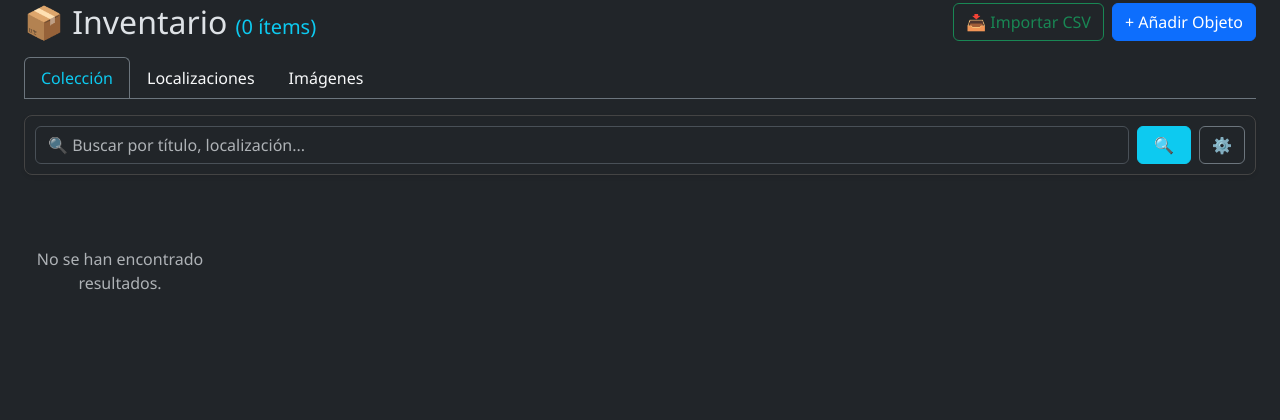
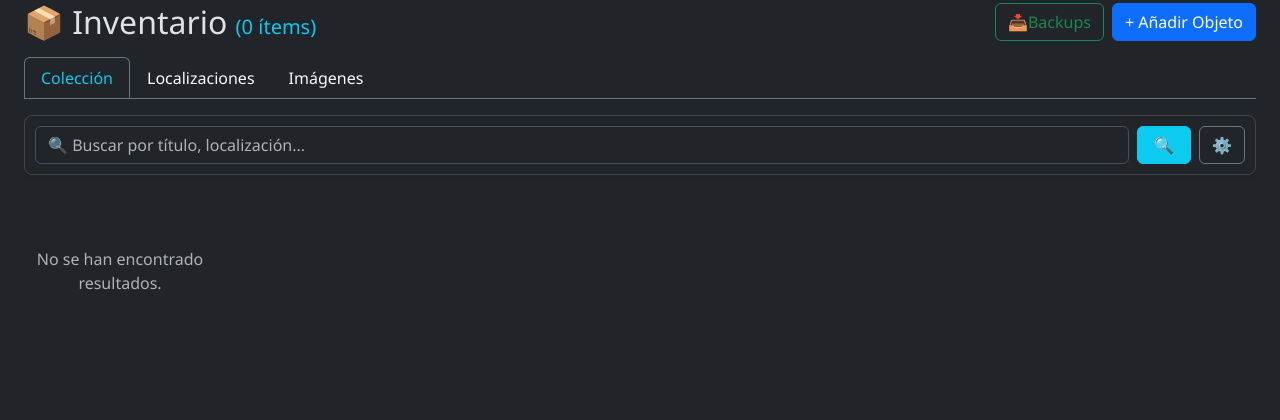
Before and after one commit to adriru20/www, a PHP site: page /apps/inventario/index.php in a window 1280 px wide. Shown: the part 121-541 px from the top of the page. Run offline with PHP 8.4, Linux system fonts and the light colour scheme; the visitor is signed in with stand-in values (Sample User, id 1); data that the repository does not hold is empty.

Commit message:
2026-05-24_update-AppInventario - Cambio del nombre de "📥 Importar CSV" a "📥Backups".

```diff
--- a/apps/inventario/index.php
+++ b/apps/inventario/index.php
@@ -335,7 +335,7 @@ elseif ($tab === 'imagenes') {
             else echo $total_images;
         ?> ítems)</span></h2>
         <div class="d-flex gap-2">
-            <a href="csv.php" class="btn btn-outline-success" title="Importar datos">📥 Importar CSV</a>
+            <a href="csv.php" class="btn btn-outline-success" title="Importar datos">📥Backups</a>
 
             <?php if($tab != 'imagenes'): ?>
             <button class="btn btn-primary" data-bs-toggle="modal" data-bs-target="#modal-<?php echo $tab; ?>">
```
